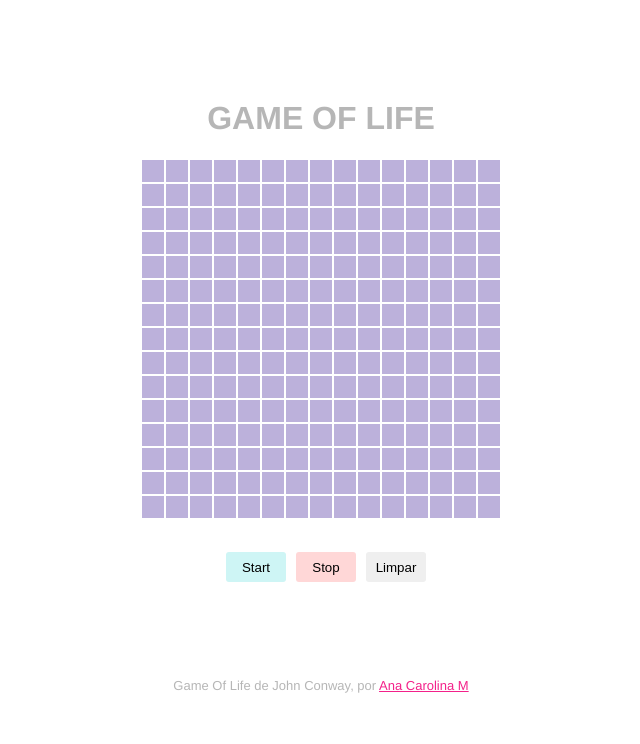
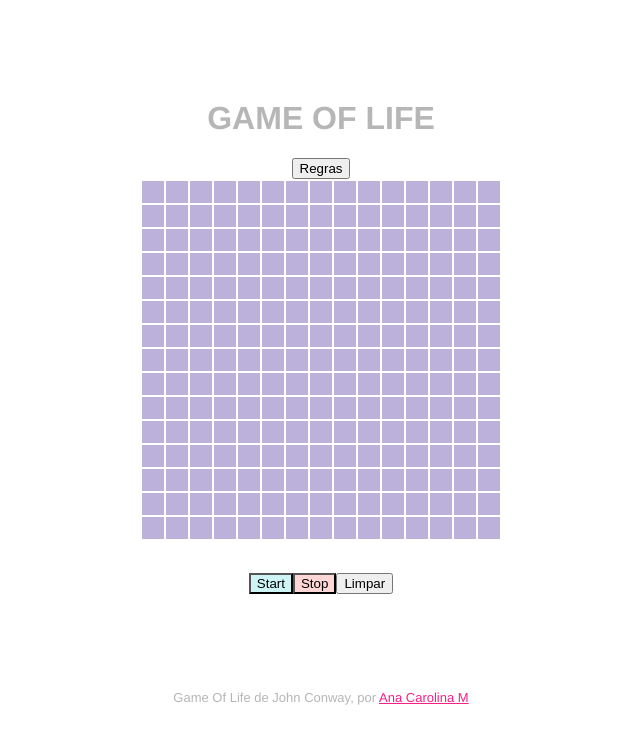
Before and after one commit to anacmas/game_of_life, a Vue app in the folder life_vue/: page / in a window 1280 px wide. Shown: the top 744 px of the page, without its empty margins (319-959 px from the left). Built offline with nearby package versions, Linux system fonts and the light colour scheme.

Commit message:
feat: creates modal page and adds the component infos to the game page

```diff
--- a/life_vue/src/components/GameOfLife.vue
+++ b/life_vue/src/components/GameOfLife.vue
@@ -1,5 +1,9 @@
 <template>
   <div>
+    <div>
+      <button @click="showModal = true">Regras</button>
+      <modal v-if="showModal" @close="showModal = false"></modal>
+    </div>
     <div class="board">
       <table>
         <tr v-for="(line, index) in grid" :key="index">
@@ -13,9 +17,9 @@
       </table>
     </div>
     <div>
-      <button class="start" @click="startCycle">Start</button>
-      <button class="stop" @click="stop">Stop</button>
-      <button class="clear" @click="resetGrid">Limpar</button>
+      <button class="button-to-play start" @click="startCycle">Start</button>
+      <button class="button-to-play stop" @click="stop">Stop</button>
+      <button class="button-to-play clear" @click="resetGrid">Limpar</button>
       <p>
         Game Of Life de John Conway, por
         <span class="name"><u>Ana Carolina M</u></span>
@@ -431,7 +435,7 @@ td {
   cursor: pointer;
 }
 
-button {
+button-to-play {
   width: 60px;
   height: 30px;
   margin-left: 10px;
@@ -440,7 +444,7 @@ button {
   border-radius: 3px;
 }
 
-button:hover {
+button-to-play:hover {
   opacity: 60%;
   transition: 0.3s;
 }
```
Also changed, not shown: life_vue/src/components/ModalPage.vue (added).
